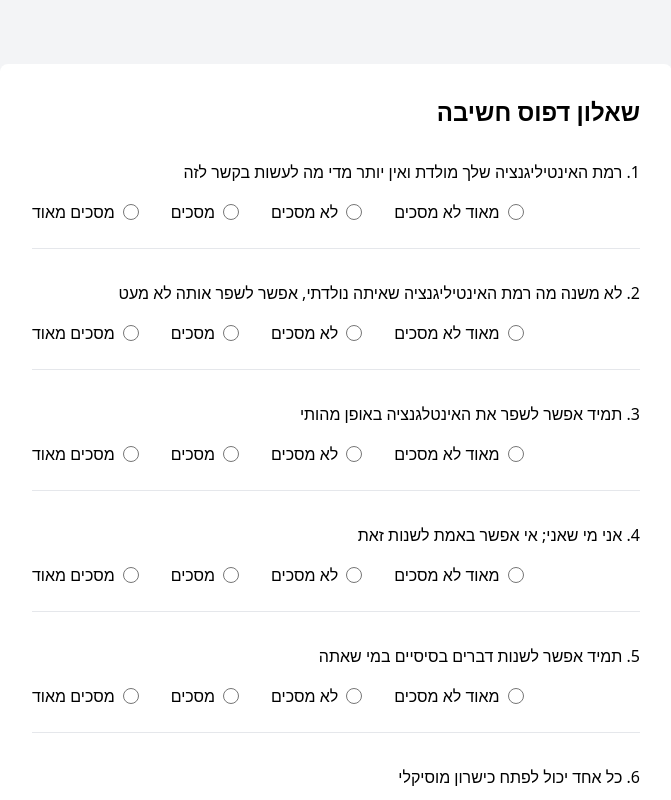
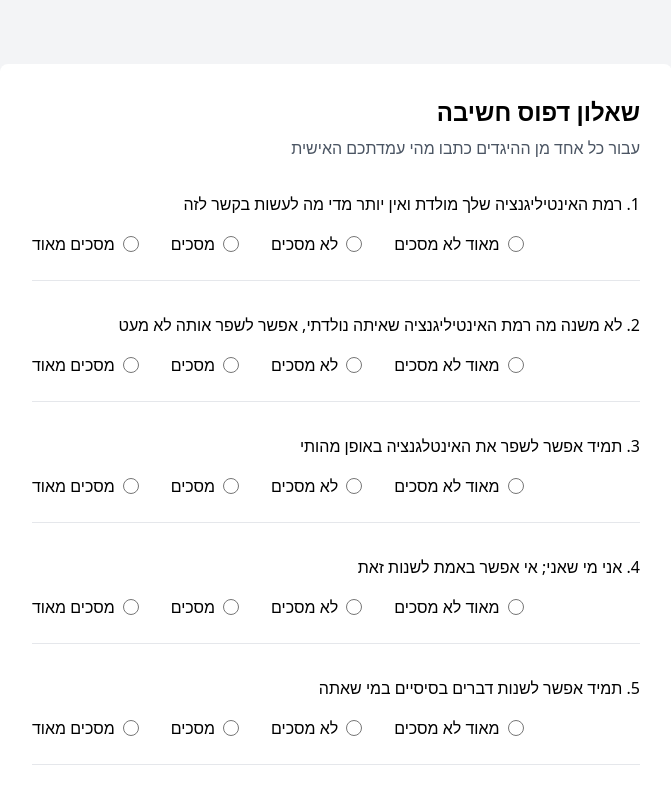
Before and after one commit to 2ellamills/GrowthMindset, a Next.js app: page / in a window 1280 px wide. Both pictures are taken after a click on the button "התחל שאלון". Shown: the top 800 px of the page, without its empty margins (304-975 px from the left). Built offline with nearby package versions, Linux system fonts and the light colour scheme.

Commit message:
Update MindsetQuestionnaire.jsx

```diff
--- a/src/components/MindsetQuestionnaire.jsx
+++ b/src/components/MindsetQuestionnaire.jsx
@@ -170,8 +170,11 @@ const getResult = (score) => {
     }
 
     return (
-        <div className="bg-white rounded-lg shadow-lg p-8 max-w-2xl mx-auto my-8">
-            <h1 className="text-2xl font-bold text-right mb-8">שאלון דפוס חשיבה</h1>
+         <div className="bg-white rounded-lg shadow-lg p-8 max-w-2xl mx-auto my-8">
+            <h1 className="text-2xl font-bold text-right mb-2">שאלון דפוס חשיבה</h1>
+            <p className="text-right text-gray-600 mb-8">עבור כל אחד מן ההיגדים כתבו מהי עמדתכם האישית</p>
+
+            <div className="space-y-8"></div>
 
             <div className="space-y-8">
                 {questions.map((question, index) => (
```
